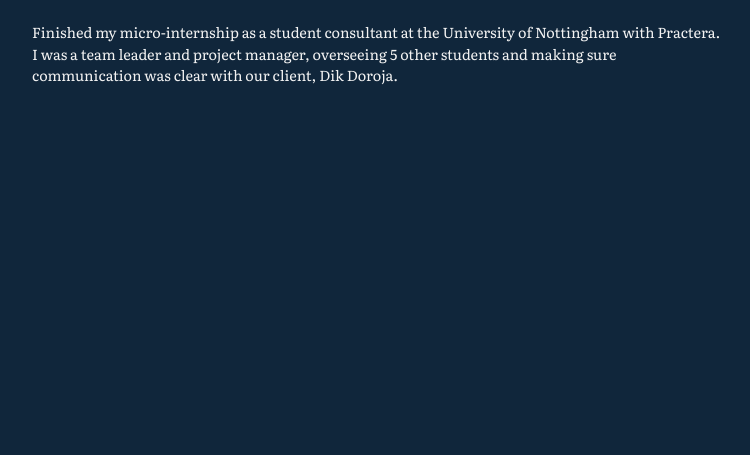
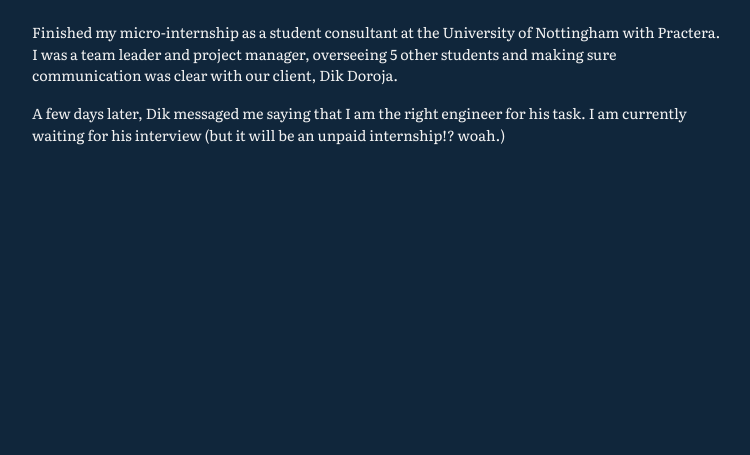
Before and after one commit to jickzx/jickzx.github.io, a plain HTML site: page posts/practera.html in a window 1280 px wide. Shown: the part 345-800 px from the top of the page, without its empty margins (260-1010 px from the left). Drawn offline with Linux system fonts and the light colour scheme; a web font is replaced by a local one.

Commit message:
talked about what dik said to me for my microinternship

```diff
--- a/posts/practera.html
+++ b/posts/practera.html
@@ -38,6 +38,11 @@
                   I was a team leader and project manager, overseeing 5 other students and making sure communication
                   was clear with our client, Dik Doroja.
                 </p>
+
+                <p>
+                  A few days later, Dik messaged me saying that I am the right engineer for his task.
+                  I am currently waiting for his interview (but it will be an unpaid internship!? woah.)
+                </p>
               </article>
             </section>
           </header>
```
